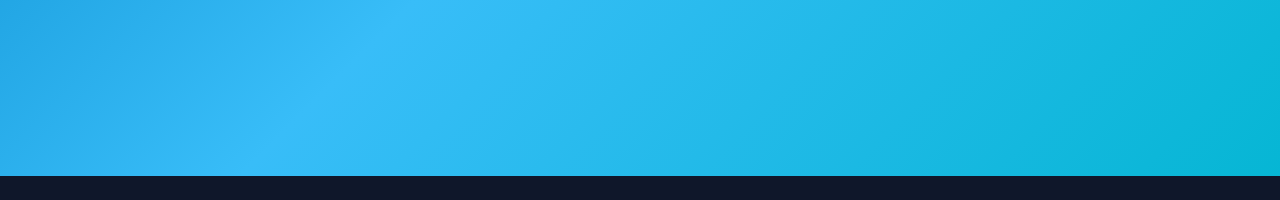
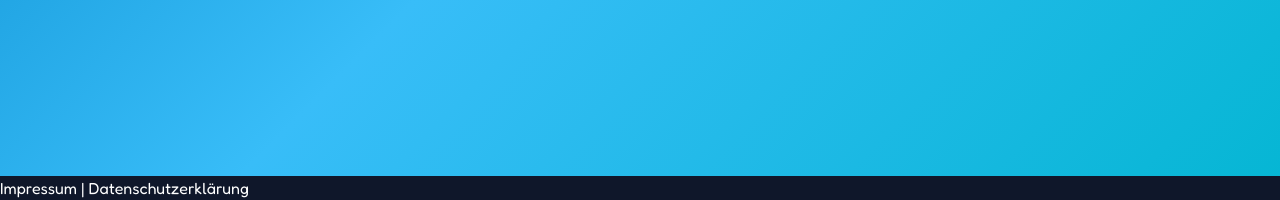
Before and after one commit to eb4711/Wo-siehst-du-wenig, a plain HTML site: page index.html in a window 1280 px wide. Shown: the part 624-824 px from the top of the page. Before the commit the page ends 800 px from the top, so only its background shows below. Drawn offline with nearby package versions, Linux system fonts and the light colour scheme.

Commit message:
Add footer with links to Impressum and Datenschutz

```diff
--- a/index.html
+++ b/index.html
@@ -603,5 +603,11 @@
             document.getElementById('screen-start').classList.remove('hidden');
         }
     </script>
+<footer>
+    <p>
+        <a href="impressum%20und%20datenschutz.html">Impressum</a> |
+        <a href="impressum%20und%20datenschutz.html">Datenschutzerklärung</a>
+    </p>
+</footer>
 </body>
 </html>
```
